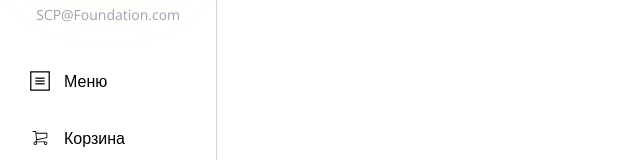
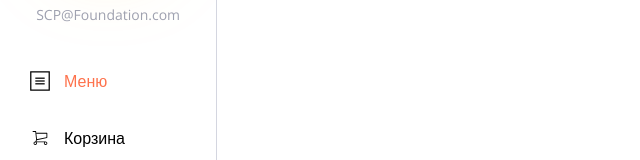
Before and after one commit to 4eJIoBeG/newPizzaShop, a React (Vite) app: page / in a window 1280 px wide. Shown: the part 172-332 px from the top of the page, without its empty margins (0-640 px from the left). Built offline with nearby package versions, Linux system fonts and the light colour scheme.

Commit message:
add navlink and active style

```diff
--- a/src/layout/Menu/Layout.module.css
+++ b/src/layout/Menu/Layout.module.css
@@ -22,6 +22,14 @@
   gap: 14px;
   text-decoration: none;
   color: var(--text-color);
+}
+
+.link:hover {
+  color: var(--primary-hover-color);
+}
+
+.active {
+  color: var(--primary-color);
 }
 
 .user {
--- a/src/layout/Menu/Layout.tsx
+++ b/src/layout/Menu/Layout.tsx
@@ -1,6 +1,7 @@
-import { Link, Outlet } from "react-router-dom";
+import { NavLink, Outlet } from "react-router-dom";
 import styles from "./Layout.module.css";
 import Button from "../../components/Button/Button";
+import cn from "classnames";
 
 export const Layout = () => {
   return (
@@ -12,13 +13,27 @@
           <div className={styles["email"]}>SCP@Foundation.com</div>
         </div>
         <div className={styles["menu"]}>
-          <Link to="/" className={styles["link"]}>
+          <NavLink
+            to="/"
+            className={({ isActive }) =>
+              cn(styles["link"], {
+                [styles.active]: isActive,
+              })
+            }
+          >
             <img src="/menu.svg" alt="menu-icon" />
             Меню
-          </Link>
-          <Link to="/cart" className={styles["link"]}>
+          </NavLink>
+          <NavLink
+            to="/cart"
+            className={({ isActive }) =>
+              cn(styles["link"], {
+                [styles.active]: isActive,
+              })
+            }
+          >
             <img src="/cart.svg" alt="cart-icon" /> Корзина
-          </Link>
+          </NavLink>
         </div>
         <Button className={styles["exit"]}>
           <img src="/exit.svg" alt="exit" />
```
